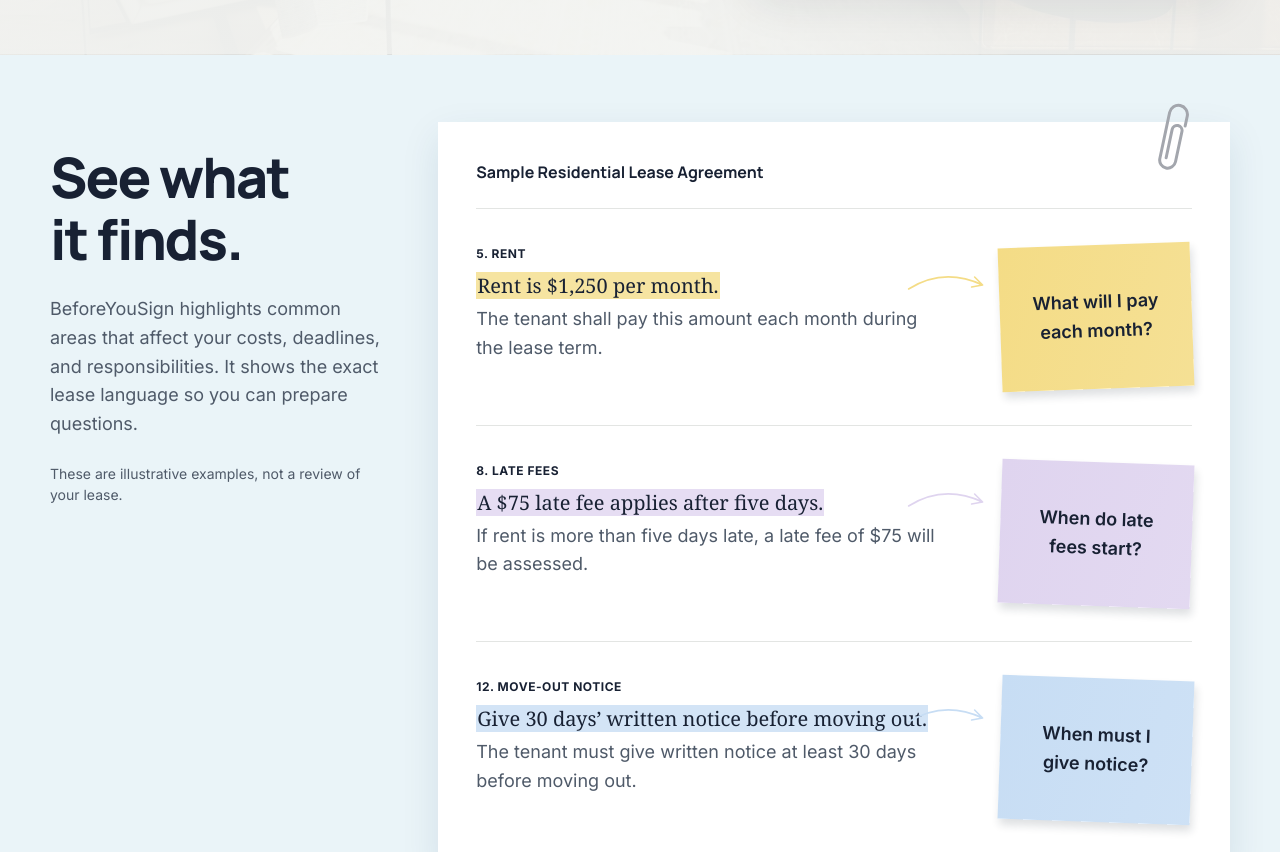
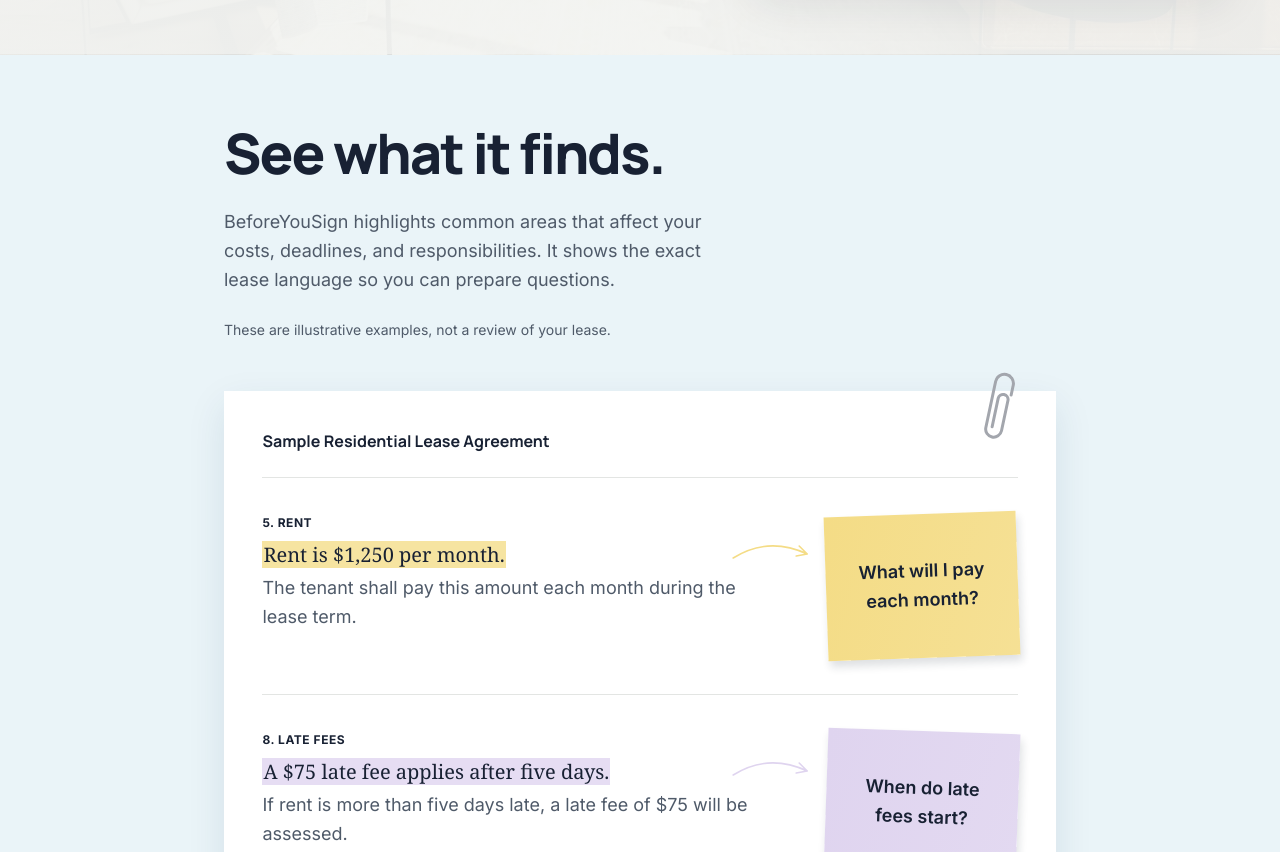
Before and after one commit to ChimdumebiNebolisa/BeforeYouSign, a Next.js app: page / in a window 1280 px wide. Shown: the part 640-1492 px from the top of the page. Built offline with nearby package versions, Linux system fonts and the light colour scheme.

Commit message:
Place sample introduction above the lease illustration

```diff
--- a/src/app/globals.css
+++ b/src/app/globals.css
@@ -279,6 +279,7 @@
 
 .bys-sample-layout {
   display: grid;
+  max-inline-size: 52rem;
   align-items: start;
   gap: clamp(2.5rem, 4vw, 4rem);
 }
@@ -304,11 +305,9 @@
 .bys-sample-intro {
   display: grid;
   gap: 1.5rem;
-  padding-block-start: 1.5rem;
 }
 
 .bys-sample-intro h2 {
-  max-inline-size: 8ch;
   font-size: var(--bys-landing-display);
 }
 
@@ -626,7 +625,6 @@
   .bys-hero-layout { grid-template-columns: minmax(0, 1.15fr) minmax(0, 1fr); }
   .bys-hero-headline { max-inline-size: 14ch; }
   .bys-hero-intake { justify-self: end; }
-  .bys-sample-layout { grid-template-columns: minmax(0, 0.85fr) minmax(0, 2fr); }
   .bys-landing-limitations { grid-template-columns: minmax(14rem, 0.8fr) minmax(0, 2fr); align-items: center; gap: 2rem; }
   .bys-landing-limitations > p { padding-inline-start: 2rem; border-inline-start: 1px solid var(--border); }
 }
```
Also changed, not shown: 1 other file (tests, documents, lock files or other folders).
